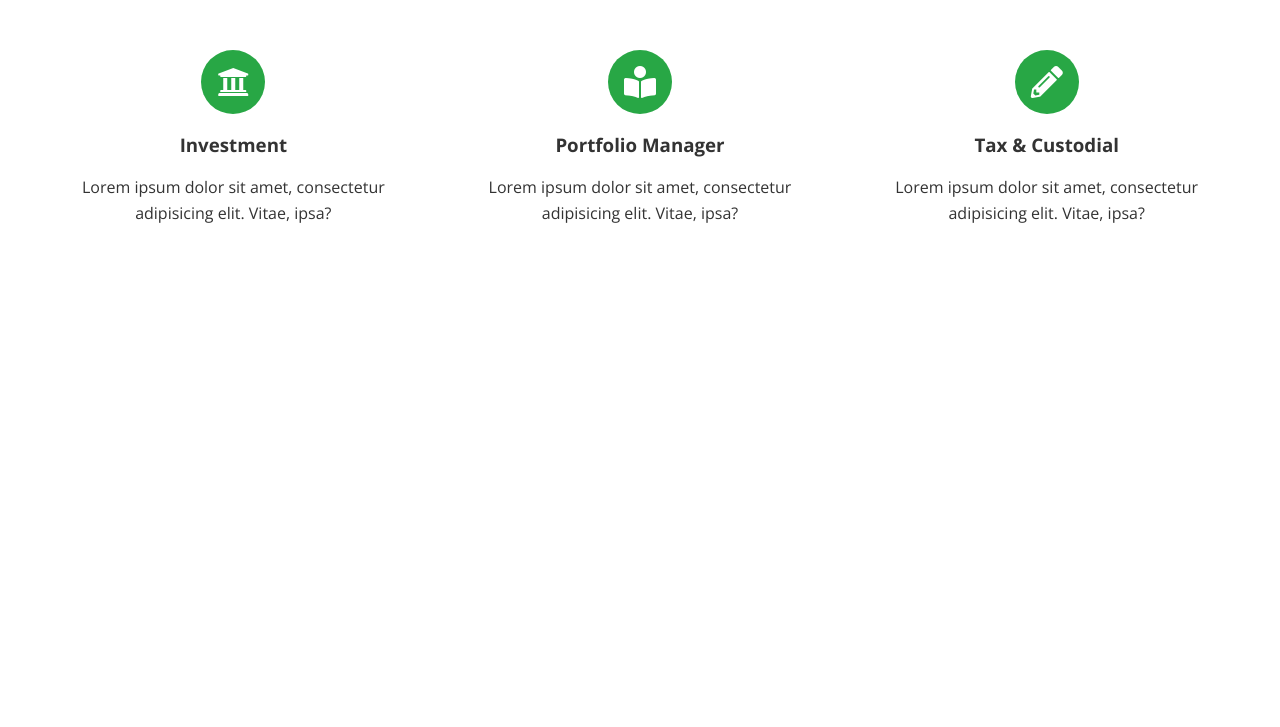
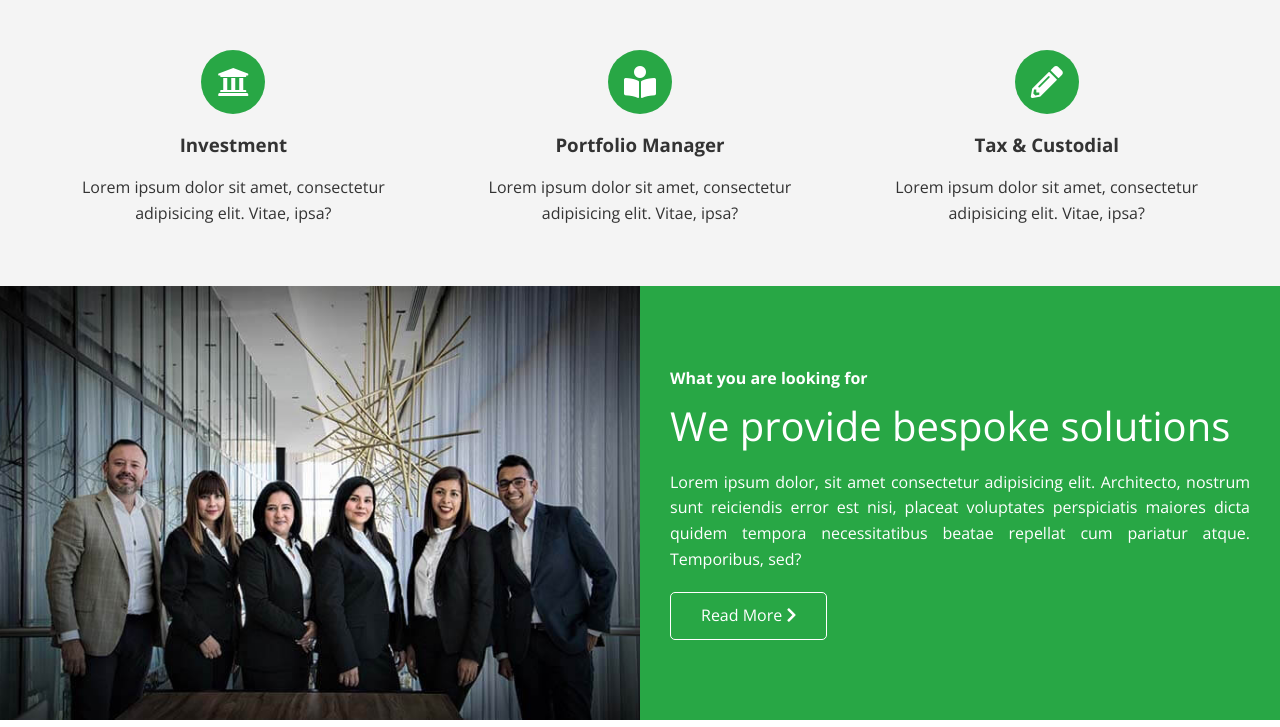
Before and after one commit to VianaArthur/company-website, a plain HTML site: page index.html in a window 1280 px wide. Shown: the part 800-1527 px from the top of the page. Before the commit the page ends 1086 px from the top, so only its background shows below. Drawn offline with nearby package versions, Linux system fonts and the light colour scheme.

Commit message:
Add solutions section
Add new section of company solutions and also new styles

```diff
--- a/assets/css/styles.css
+++ b/assets/css/styles.css
@@ -54,7 +54,7 @@ img {
   left: 0;
   width: 100%;
   height: 100%;
-  background: rgba(0, 0, 0, 0.6);
+  background: rgba(0, 0, 0, 0.5);
 }
 
 .main-header * {
--- a/assets/css/utilities.css
+++ b/assets/css/utilities.css
@@ -19,27 +19,36 @@
 }
 
 .btn:hover {
-  opacity: 0.9;
+  background-color: #23923c;
 }
 
-.btn-primary {
+.btn-primary,
+.bg-primary {
   color: #fff;
   background: #28a745;
 }
 
-.btn-secondary {
+.btn-secondary,
+.bg-secondary {
   color: #fff;
   background: #0284d0;
 }
 
-.btn-dark {
+.btn-dark,
+.bg-dark {
   color: #fff;
   background: #333;
 }
 
-.btn-light {
+.btn-light,
+.bg-light {
   color: #333;
   background: #f4f4f4;
+}
+
+.btn-outline {
+  background: transparent;
+  border: 1px solid #fff;
 }
 
 /* Flex Items */
@@ -55,3 +64,49 @@
 .flex-items > div {
   padding: 20px;
 }
+
+/* Card Info */
+.card-info .row {
+  display: flex;
+  flex-direction: row;
+  flex-wrap: wrap;
+  width: 100%;
+}
+
+.card-info .column {
+  display: flex;
+  flex-direction: column;
+  flex-basis: 100%;
+  flex: 1;
+}
+
+.card-info .column .column-1,
+.card-info .column .column-2 {
+  height: 100%;
+}
+
+.card-info .column .column-2 {
+  display: flex;
+  flex-direction: column;
+  align-items: flex-start;
+  justify-content: center;
+  padding: 30px;
+}
+
+.card-info img {
+  width: 100%;
+  height: 100%;
+  object-fit: cover;
+}
+
+.card-info p {
+  text-align: justify;
+  margin: 20px 0;
+}
+
+.card-info h2 {
+  font-size: 40px;
+}
+.card-info h4 {
+  margin-bottom: 10px;
+}
--- a/index.html
+++ b/index.html
@@ -37,8 +37,8 @@
         <h1>The Sky Is The Limit</h1>
         <p>We provide world class financial assistance</p>
         <a href="#about" class="btn btn-primary"
-          ><i class="fas fa-chevron-right"></i> Read More</a
-        >
+          >Read More <i class="fas fa-chevron-right"></i
+        ></a>
       </div>
     </header>
 
@@ -77,6 +77,32 @@
           </div>
         </div>
       </section>
+
+      <!-- About: Solutions -->
+      <section class="solutions card-info">
+        <div class="row">
+          <div class="column">
+            <div class="column-1">
+              <img src="assets/images/home/people.jpg" alt="" />
+            </div>
+          </div>
+          <div class="column">
+            <div class="column-2 bg-primary">
+              <h4>What you are looking for</h4>
+              <h2>We provide bespoke solutions</h2>
+              <p>
+                Lorem ipsum dolor, sit amet consectetur adipisicing elit. Architecto,
+                nostrum sunt reiciendis error est nisi, placeat voluptates perspiciatis
+                maiores dicta quidem tempora necessitatibus beatae repellat cum pariatur
+                atque. Temporibus, sed?
+              </p>
+              <a href="#" class="btn btn-outline"
+                >Read More <i class="fas fa-chevron-right"></i
+              ></a>
+            </div>
+          </div>
+        </div>
+      </section>
     </main>
   </body>
 </html>
```
